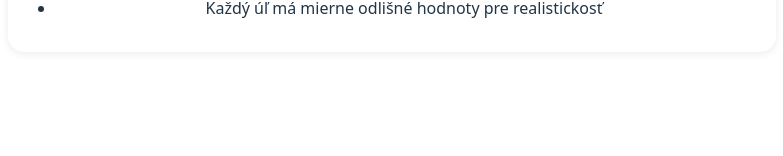
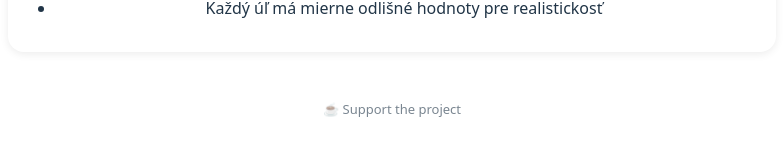
Before and after one commit to LusnakSimon/beehive, a React (Vite) app in the folder client/: page /admin in a window 1280 px wide. Shown: the part 834-990 px from the top of the page, without its empty margins (248-1031 px from the left). Built offline with nearby package versions, Linux system fonts and the light colour scheme.

Commit message:
Add subtle donate button to Admin panel
- Added Ko-fi donate link at bottom of Admin page
- Minimalistic design: low opacity (0.6), small text
- Hover effect for visibility
- Opens in new tab with noopener noreferrer
- Non-intrusive placement after info section

```diff
--- a/client/src/pages/Admin.css
+++ b/client/src/pages/Admin.css
@@ -199,3 +199,26 @@
     padding: 0.875rem 1.25rem;
   }
 }
+
+.donate-section {
+  text-align: center;
+  padding: 1rem 0;
+  margin-top: 1.5rem;
+}
+
+.donate-link {
+  display: inline-block;
+  padding: 0.5rem 1rem;
+  color: var(--text-secondary);
+  text-decoration: none;
+  font-size: 0.8125rem;
+  border-radius: 8px;
+  transition: all 0.2s ease;
+  opacity: 0.6;
+}
+
+.donate-link:hover {
+  opacity: 1;
+  color: var(--text);
+  background: var(--surface);
+}
--- a/client/src/pages/Admin.jsx
+++ b/client/src/pages/Admin.jsx
@@ -167,6 +167,17 @@ export default function Admin() {
             <li>Každý úľ má mierne odlišné hodnoty pre realistickosť</li>
           </ul>
         </div>
+
+        <div className="donate-section">
+          <a
+            href="https://ko-fi.com/dongfeng400"
+            target="_blank"
+            rel="noopener noreferrer"
+            className="donate-link"
+          >
+            ☕ Support the project
+          </a>
+        </div>
       </div>
     </div>
   )
```
